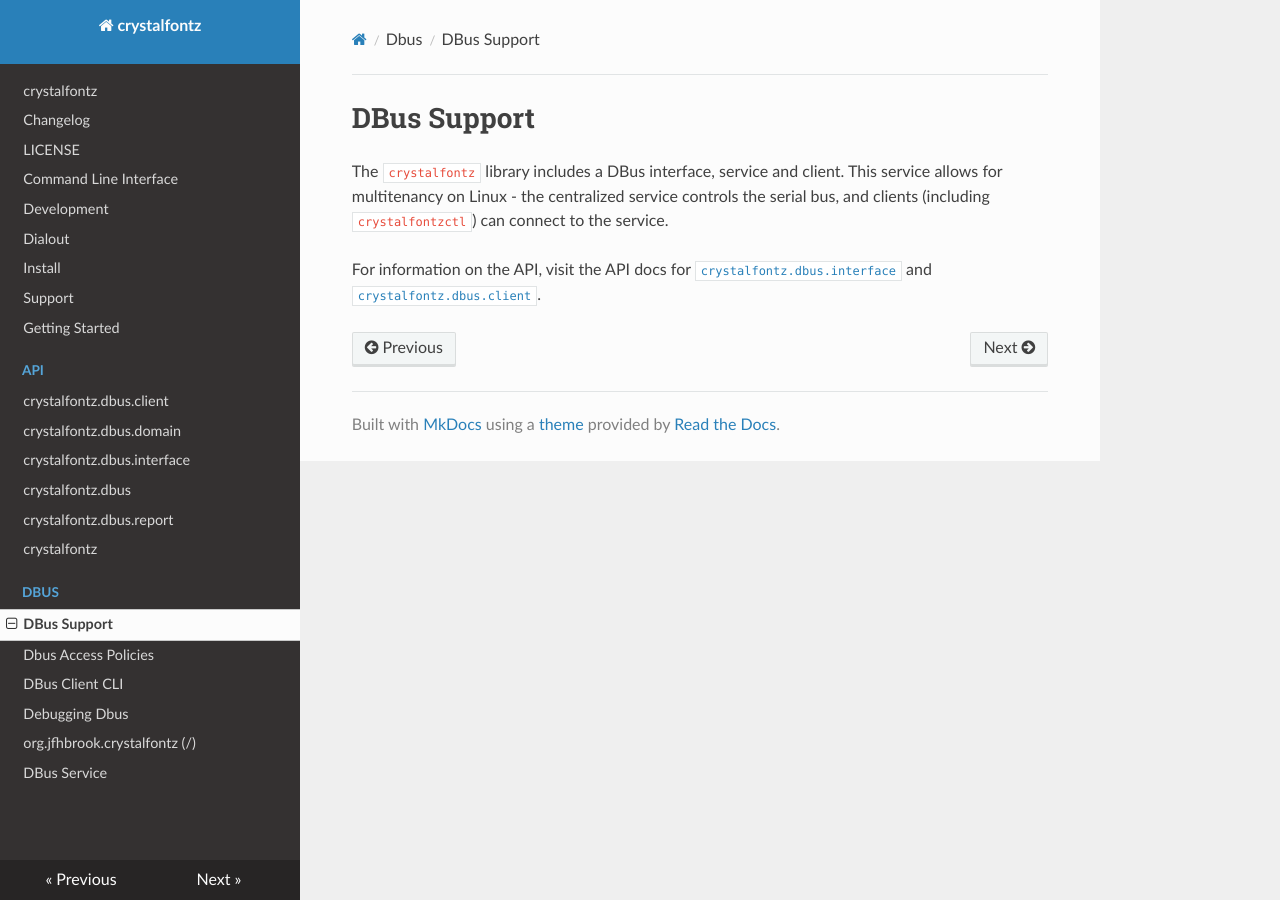
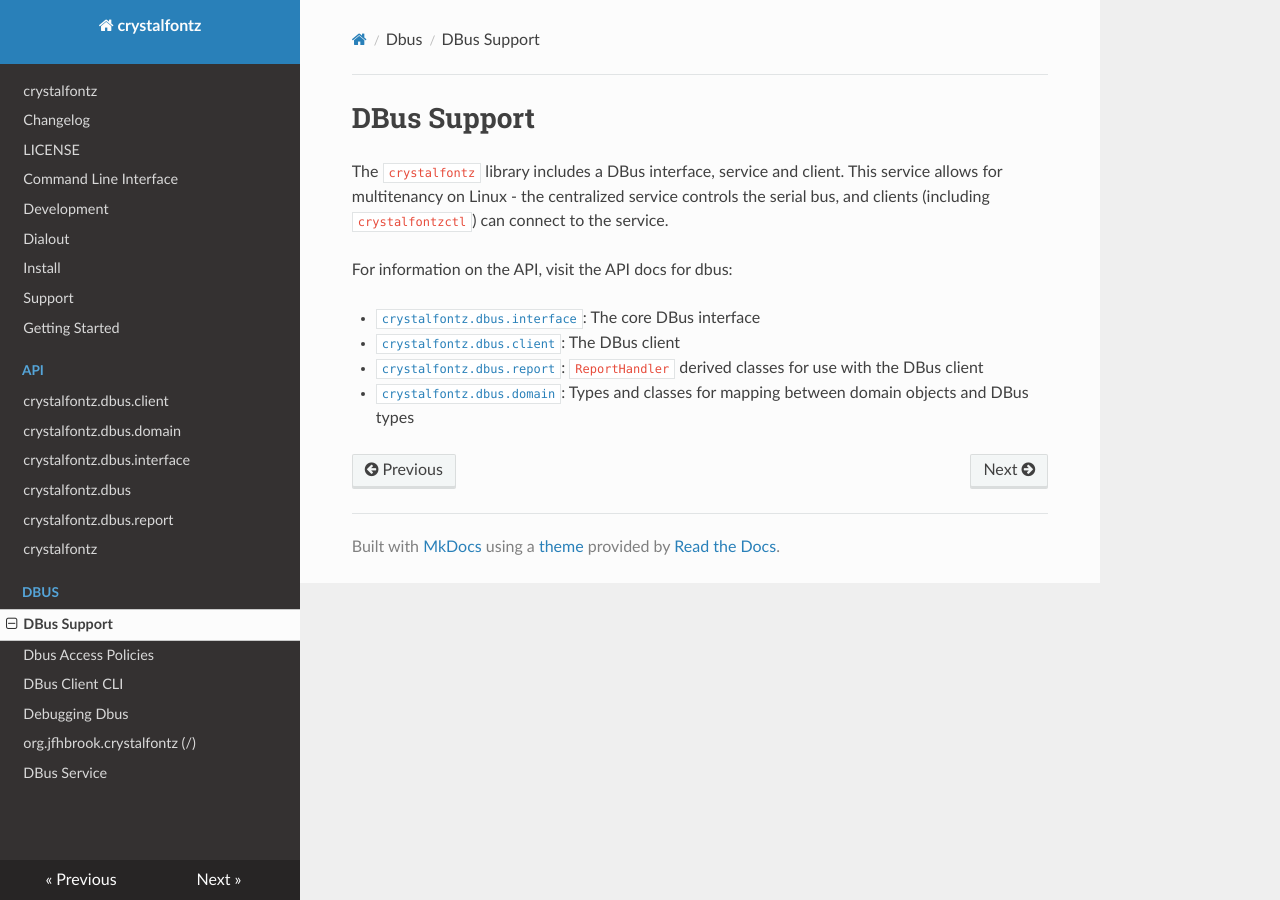
Before and after one commit to jfhbrook/crystalfontz, an MkDocs documentation site: the page built from docs/dbus/index.md, in a window 1280 px wide. Built offline with MkDocs 1.6.1, drawn with Linux system fonts in a browser that asks for light colours; nearby versions of some CDN libraries.

Commit message:
Sprucing up the docs

```diff
--- a/docs/dbus/index.md
+++ b/docs/dbus/index.md
@@ -2,4 +2,9 @@
 
 The `crystalfontz` library includes a DBus interface, service and client. This service allows for multitenancy on Linux - the centralized service controls the serial bus, and clients (including `crystalfontzctl`) can connect to the service.
 
-For information on the API, visit the API docs for [`crystalfontz.dbus.interface`](../api/crystalfontz.dbus.interface.md) and [`crystalfontz.dbus.client`](../api/crystalfontz.dbus.client.md).
+For information on the API, visit the API docs for dbus:
+
+- [`crystalfontz.dbus.interface`](../api/crystalfontz.dbus.interface.md): The core DBus interface
+- [`crystalfontz.dbus.client`](../api/crystalfontz.dbus.client.md): The DBus client
+- [`crystalfontz.dbus.report`](../api/crystalfontz.dbus.report.md): `ReportHandler` derived classes for use with the DBus client
+- [`crystalfontz.dbus.domain`](../api/crystalfontz.dbus.domain.md): Types and classes for mapping between domain objects and DBus types
```
Also changed, not shown: 1 other file.
